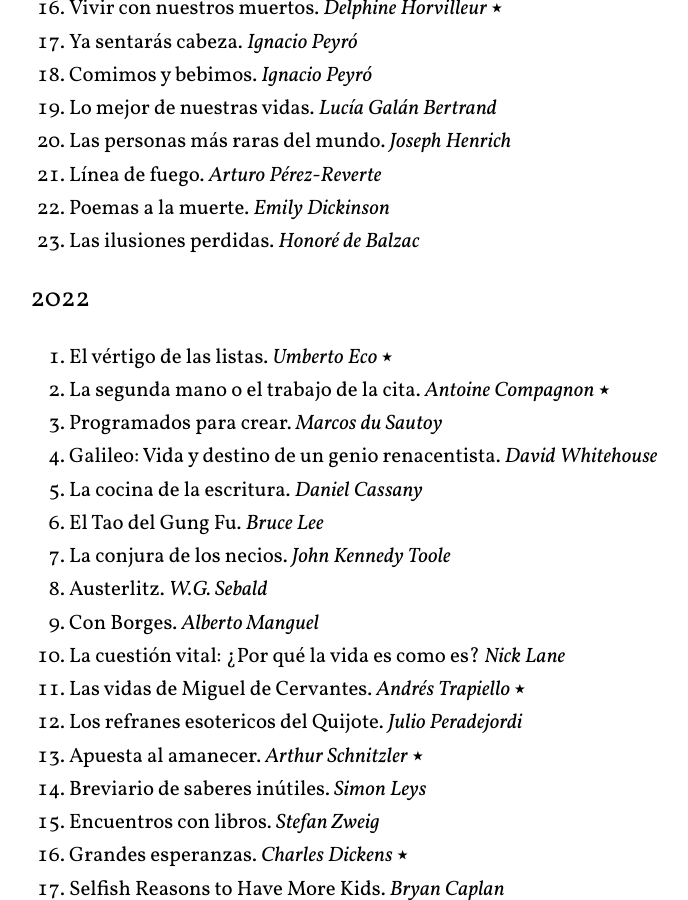
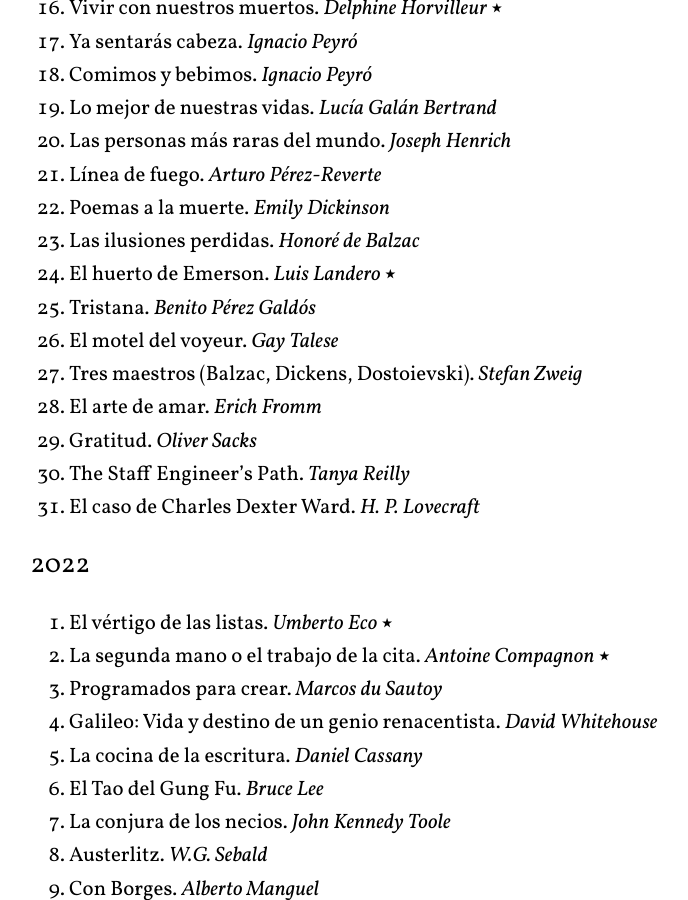
Before and after one commit to arturoherrero/arturoherrero.com, a Jekyll site: the page built from pages/books.md, in a window 1280 px wide and 900 px high, scrolled down 849 px. Shown: the whole window, without its empty margins (220-908 px from the left). Built offline with Jekyll 4.4.1, drawn with Linux system fonts in a browser that asks for light colours.

Commit message:
Update lists

```diff
--- a/pages/books.md
+++ b/pages/books.md
@@ -33,6 +33,14 @@
 21. Línea de fuego. *Arturo Pérez-Reverte*
 22. Poemas a la muerte. *Emily Dickinson*
 23. Las ilusiones perdidas. *Honoré de Balzac*
+24. El huerto de Emerson. *Luis Landero* ⭑
+25. Tristana. *Benito Pérez Galdós*
+26. El motel del voyeur. *Gay Talese*
+27. Tres maestros (Balzac, Dickens, Dostoievski). *Stefan Zweig*
+28. El arte de amar. *Erich Fromm*
+29. Gratitud. *Oliver Sacks*
+30. The Staff Engineer's Path. *Tanya Reilly*
+31. El caso de Charles Dexter Ward. *H. P. Lovecraft*
 
 
 ### 2022
```
Also changed, not shown: pages/directors.md (+1 -0 lines).
